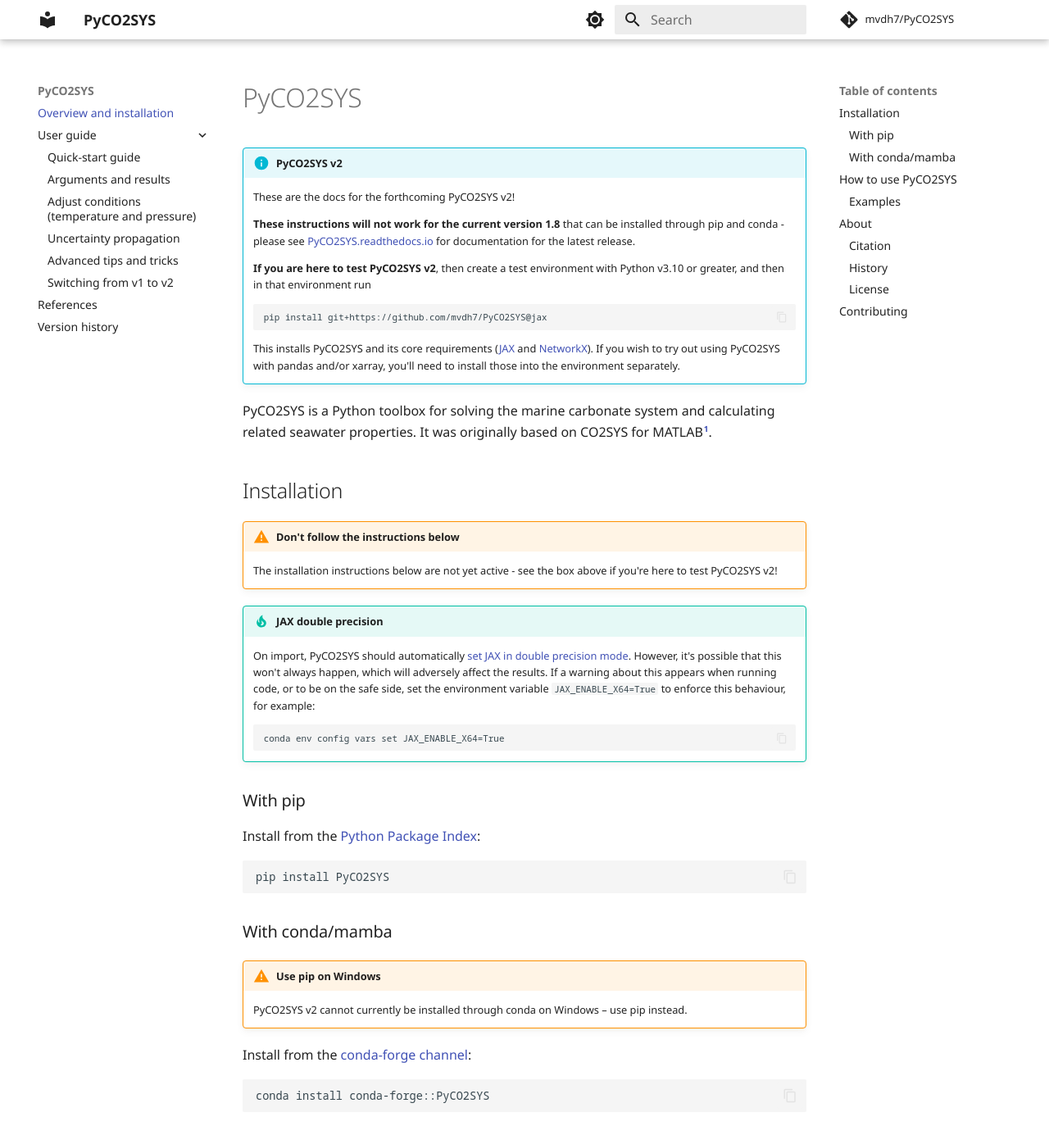
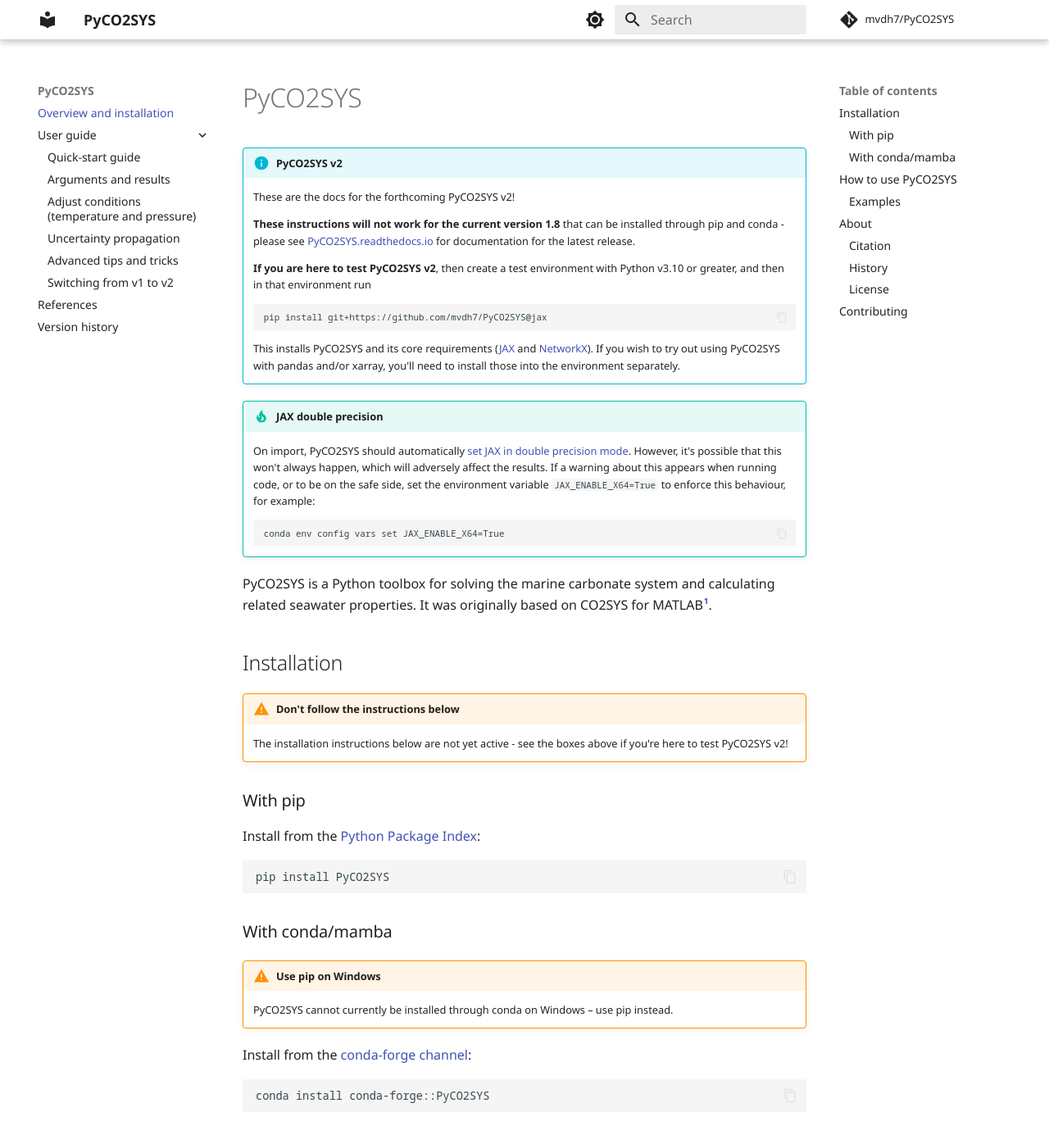
Before and after one commit to mvdh7/PyCO2SYS, an MkDocs documentation site: the page built from docs/index.md, in a window 1280 px wide and 1400 px high. Shown: the top 1385 px of the window at 82% size. Built offline with MkDocs 1.6.1 and Material for MkDocs 9.7.7, drawn with Linux system fonts in a browser that asks for light colours; comment, search, counter and statistics services are not loaded; some of the changed text lies outside the part shown.

```diff
--- a/docs/index.md
+++ b/docs/index.md
@@ -12,19 +12,19 @@
 
     This installs PyCO2SYS and its core requirements ([JAX](https://jax.readthedocs.io/en/latest/index.html) and [NetworkX](https://networkx.org/)).  If you wish to try out using PyCO2SYS with pandas and/or xarray, you'll need to install those into the environment separately.
 
+!!! tip "JAX double precision"
+
+    On import, PyCO2SYS should automatically [set JAX in double precision mode](https://jax.readthedocs.io/en/latest/notebooks/Common_Gotchas_in_JAX.html#double-64bit-precision).  However, it's possible that this won't always happen, which will adversely affect the results.  If a warning about this appears when running code, or to be on the safe side, set the environment variable `JAX_ENABLE_X64=True` to enforce this behaviour, for example:
+
+        conda env config vars set JAX_ENABLE_X64=True
+
 PyCO2SYS is a Python toolbox for solving the marine carbonate system and calculating related seawater properties.  It was originally based on CO2SYS for MATLAB[^1].
 
 ## Installation
 
 !!! warning "Don't follow the instructions below"
 
-    The installation instructions below are not yet active - see the box above if you're here to test PyCO2SYS v2!
-
-!!! tip "JAX double precision"
-
-    On import, PyCO2SYS should automatically [set JAX in double precision mode](https://jax.readthedocs.io/en/latest/notebooks/Common_Gotchas_in_JAX.html#double-64bit-precision).  However, it's possible that this won't always happen, which will adversely affect the results.  If a warning about this appears when running code, or to be on the safe side, set the environment variable `JAX_ENABLE_X64=True` to enforce this behaviour, for example:
-
-        conda env config vars set JAX_ENABLE_X64=True
+    The installation instructions below are not yet active - see the boxes above if you're here to test PyCO2SYS v2!
 
 ### With pip
 
@@ -36,7 +36,7 @@ Install from the [Python Package Index](https://pypi.org/project/PyCO2SYS/):
 
 !!! warning "Use pip on Windows"
 
-    PyCO2SYS v2 cannot currently be installed through conda on Windows – use pip instead.
+    PyCO2SYS cannot currently be installed through conda on Windows – use pip instead.
 
 Install from the [conda-forge channel](https://anaconda.org/conda-forge/pyco2sys):
 
@@ -72,7 +72,7 @@ Adding your notebooks showcasing PyCO2SYS to [PyCO2SYS-examples](https://github.
 
 ## About
 
-PyCO2SYS is maintained primarily by [Dr Matthew Humphreys](https://www.nioz.nl/en/about/organisation/staff/matthew-humphreys) of NIOZ Royal Netherlands Institute for Sea Research (Texel) with support from the main developers of all previous versions of CO2SYS.
+PyCO2SYS is maintained primarily by [Dr Matthew P. Humphreys](https://www.nioz.nl/en/about/organisation/staff/matthew-humphreys) of NIOZ Royal Netherlands Institute for Sea Research (Texel) with support from the main developers of all previous versions of CO2SYS.
 
 ### Citation
 
```
